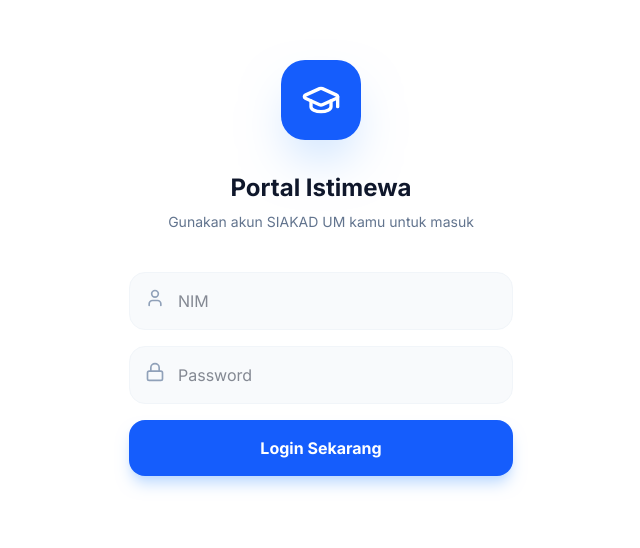
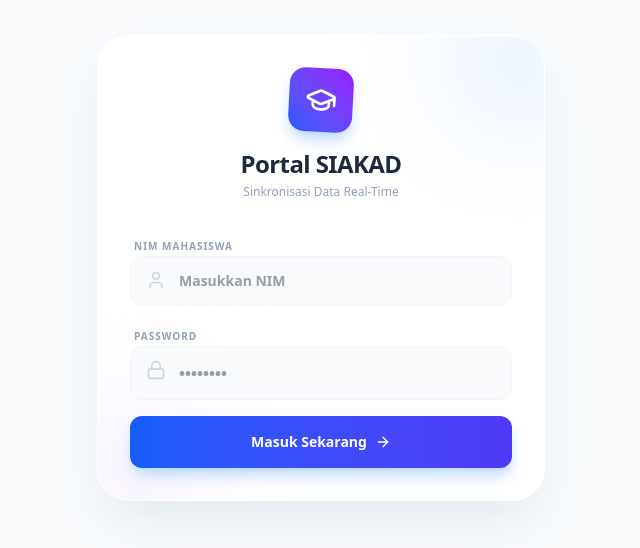
Before and after one commit to rifkydyatama/akad, a Next.js app: page / in a window 1280 px wide. Shown: the part 132-680 px from the top of the page, without its empty margins (319-959 px from the left). Built offline with nearby package versions, Linux system fonts and the light colour scheme.

Commit message:
Fix build error by forcing webpack for PWA compatibility

```diff
--- a/app/page.tsx
+++ b/app/page.tsx
@@ -1,51 +1,131 @@
 "use client"
-import { useState } from 'react';
-import { Lock, User, GraduationCap } from 'lucide-react';
+import { useEffect, useState } from 'react';
+import { useRouter } from 'next/navigation';
+import { GraduationCap, Lock, User, ArrowRight, Loader2 } from 'lucide-react';
+import { persistSiakadUser } from '../lib/persistUser';
 
 export default function LoginPage() {
   const [nim, setNim] = useState('');
   const [password, setPassword] = useState('');
+  const [loading, setLoading] = useState(false);
+  const [statusMsg, setStatusMsg] = useState('');
+  const router = useRouter();
+
+  useEffect(() => {
+    try {
+      const savedNim = localStorage.getItem('user_nim');
+      const savedPassword = localStorage.getItem('user_password');
+      if (savedNim && savedPassword) {
+        router.replace('/dashboard');
+      }
+    } catch {
+      // ignore storage errors
+    }
+  }, [router]);
+
+  const handleLogin = async (e: React.FormEvent) => {
+    e.preventDefault();
+    setLoading(true);
+    setStatusMsg("Sinkronisasi...");
+
+    try {
+      const res = await fetch('/api/auth/siakad', {
+        method: 'POST',
+        headers: { 'Content-Type': 'application/json' },
+        credentials: 'include',
+        body: JSON.stringify({ nim, password }),
+      });
+
+      const data = await res.json();
+
+      if (data.success) {
+        setStatusMsg("Sinkronisasi...");
+
+        // Keep Me Logged In
+        localStorage.setItem('user_nim', nim);
+        localStorage.setItem('user_password', password);
+
+        persistSiakadUser(data);
+
+        // Masuk Dashboard
+        router.push('/dashboard');
+      } else {
+        alert(data.message || 'Login Gagal. Cek NIM/Password.');
+        setStatusMsg("");
+      }
+    } catch {
+      alert('Terjadi kesalahan koneksi. Pastikan server/internet aktif.');
+      setStatusMsg("");
+    } finally {
+      setLoading(false);
+    }
+  };
 
   return (
-    <div className="min-h-screen bg-white flex flex-col justify-center p-6">
-      <div className="max-w-sm mx-auto w-full">
-        {/* Logo/Icon UM */}
-        <div className="flex justify-center mb-8">
-          <div className="w-20 h-20 bg-blue-600 rounded-[24px] flex items-center justify-center shadow-2xl shadow-blue-200">
-            <GraduationCap className="text-white w-10 h-10" />
+    <div className="min-h-screen bg-slate-50 flex items-center justify-center p-6 font-sans">
+      <div className="w-full max-w-md bg-white rounded-4xl p-8 shadow-2xl shadow-slate-200 border border-white relative overflow-hidden">
+
+        {/* Hiasan Background */}
+        <div className="absolute top-0 right-0 w-32 h-32 bg-blue-100 rounded-full blur-3xl -mr-10 -mt-10"></div>
+        <div className="absolute bottom-0 left-0 w-32 h-32 bg-purple-100 rounded-full blur-3xl -ml-10 -mb-10"></div>
+
+        <div className="relative z-10 flex flex-col items-center mb-8">
+          <div className="w-16 h-16 bg-linear-to-tr from-blue-600 to-purple-600 rounded-2xl flex items-center justify-center shadow-lg shadow-blue-200 mb-4 transform rotate-3">
+            <GraduationCap className="text-white w-8 h-8" />
           </div>
+          <h1 className="text-2xl font-extrabold text-slate-800 tracking-tight">Portal SIAKAD</h1>
+          <p className="text-slate-400 text-xs font-medium mt-1">Sinkronisasi Data Real-Time</p>
         </div>
 
-        <h2 className="text-2xl font-bold text-slate-900 text-center mb-2">Portal Istimewa</h2>
-        <p className="text-slate-500 text-center text-sm mb-10">Gunakan akun SIAKAD UM kamu untuk masuk</p>
-
-        <div className="space-y-4">
-          <div className="relative">
-            <User className="absolute left-4 top-4 text-slate-400 w-5 h-5" />
-            <input
-              type="text"
-              placeholder="NIM"
-              className="w-full pl-12 pr-4 py-4 bg-slate-50 border border-slate-100 rounded-2xl focus:outline-none focus:ring-2 focus:ring-blue-500 transition-all"
-              value={nim}
-              onChange={(e) => setNim(e.target.value)}
-            />
+        <form onSubmit={handleLogin} className="space-y-4 relative z-10">
+          <div className="space-y-1.5">
+            <label className="text-[10px] font-bold text-slate-400 uppercase tracking-widest ml-1">NIM Mahasiswa</label>
+            <div className="relative group">
+              <User className="absolute left-4 top-3.5 text-slate-300 w-5 h-5 group-focus-within:text-blue-500 transition-colors" />
+              <input
+                type="text" placeholder="Masukkan NIM" required
+                className="w-full pl-12 pr-4 py-3.5 bg-slate-50 rounded-xl border border-slate-100 focus:border-blue-500 focus:ring-2 focus:ring-blue-100 outline-none transition-all text-slate-700 font-bold text-sm"
+                onChange={(e) => setNim(e.target.value)}
+              />
+            </div>
           </div>
 
-          <div className="relative">
-            <Lock className="absolute left-4 top-4 text-slate-400 w-5 h-5" />
-            <input
-              type="password"
-              placeholder="Password"
-              className="w-full pl-12 pr-4 py-4 bg-slate-50 border border-slate-100 rounded-2xl focus:outline-none focus:ring-2 focus:ring-blue-500 transition-all"
-              value={password}
-              onChange={(e) => setPassword(e.target.value)}
-            />
+          <div className="space-y-1.5">
+            <label className="text-[10px] font-bold text-slate-400 uppercase tracking-widest ml-1">Password</label>
+            <div className="relative group">
+              <Lock className="absolute left-4 top-3.5 text-slate-300 w-5 h-5 group-focus-within:text-blue-500 transition-colors" />
+              <input
+                type="password" placeholder="••••••••" required
+                className="w-full pl-12 pr-4 py-3.5 bg-slate-50 rounded-xl border border-slate-100 focus:border-blue-500 focus:ring-2 focus:ring-blue-100 outline-none transition-all text-slate-700 font-bold"
+                onChange={(e) => setPassword(e.target.value)}
+              />
+            </div>
           </div>
 
-          <button className="w-full py-4 bg-blue-600 text-white font-bold rounded-2xl shadow-lg shadow-blue-200 hover:bg-blue-700 transition-all transform active:scale-[0.98]">
-            Login Sekarang
+          <button
+            type="submit" disabled={loading}
+            className="w-full py-4 bg-linear-to-r from-blue-600 to-indigo-600 text-white rounded-xl font-bold text-sm shadow-lg shadow-blue-200 hover:shadow-blue-300 hover:scale-[1.02] active:scale-95 transition-all flex items-center justify-center gap-2 mt-4 disabled:opacity-70 disabled:cursor-not-allowed"
+          >
+            {loading ? (
+                <>
+                    <Loader2 className="animate-spin w-4 h-4" />
+                    <span>Sinkronisasi...</span>
+                </>
+            ) : (
+                <>
+                    <span>Masuk Sekarang</span>
+                    <ArrowRight className="w-4 h-4" />
+                </>
+            )}
           </button>
-        </div>
+
+          {/* Status Text untuk Debugging User */}
+          {loading && (
+              <p className="text-center text-[10px] text-slate-400 animate-pulse mt-2 font-medium">
+                  {statusMsg}
+              </p>
+          )}
+        </form>
       </div>
     </div>
   );
```
